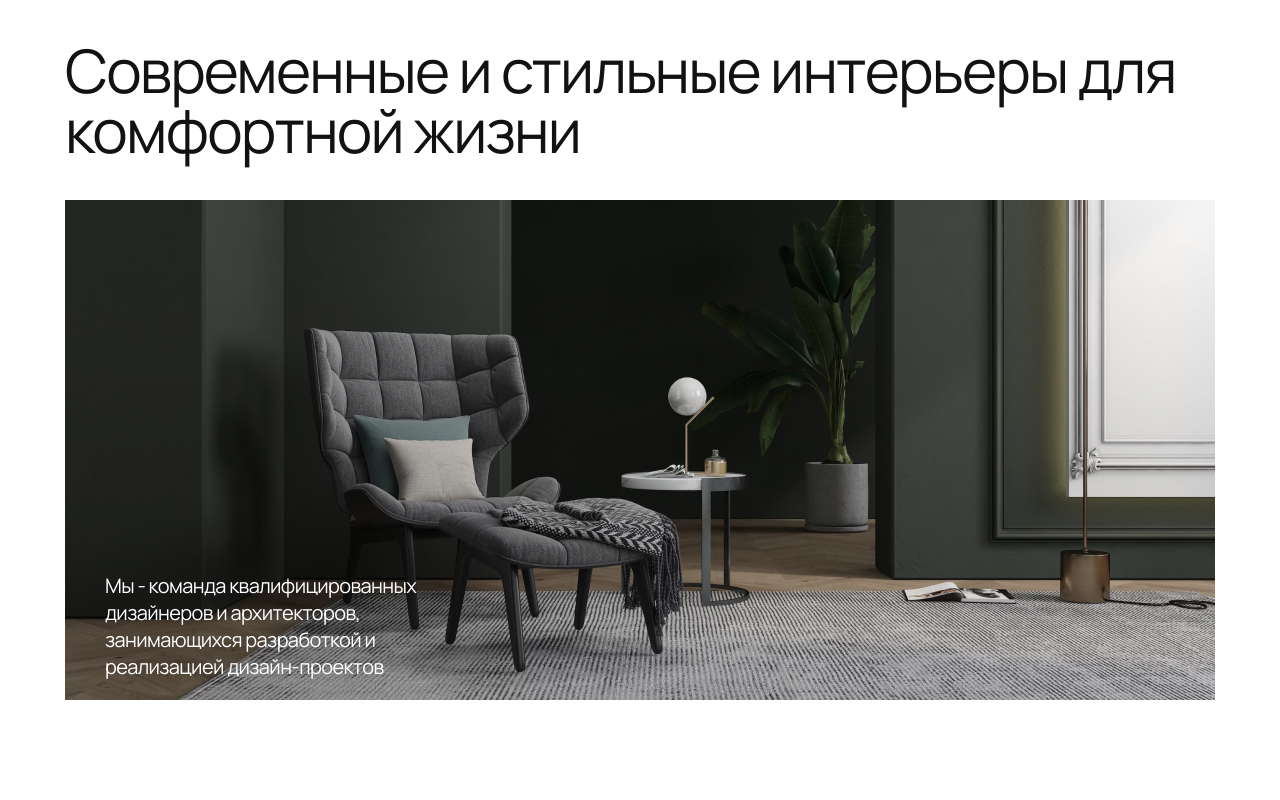
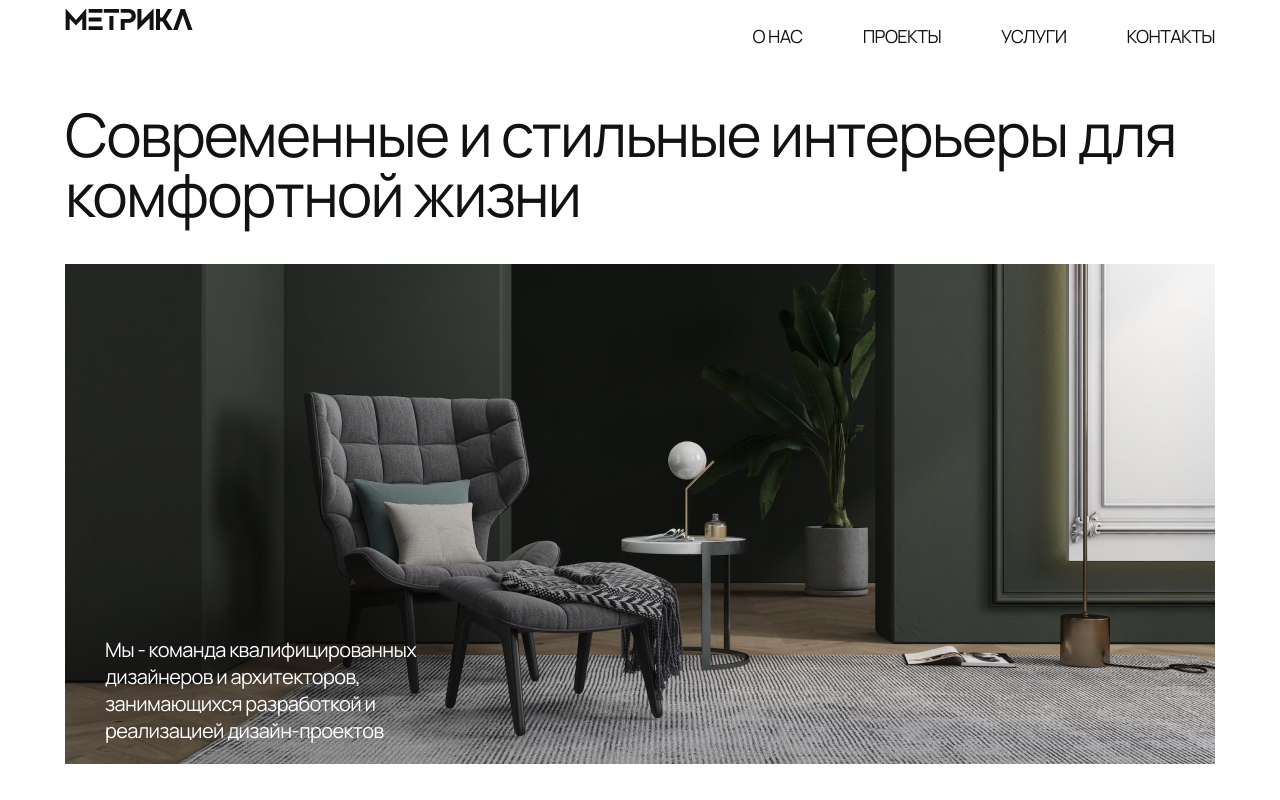
Before and after one commit to Daniks5-5/Metrica, a React (Vite) app: page / in a window 1280 px wide. Shown: the top 800 px of the page. Built offline with nearby package versions, Linux system fonts and the light colour scheme.

Commit message:
add header

```diff
--- a/src/App.jsx
+++ b/src/App.jsx
@@ -6,6 +6,7 @@ import ProjectsSection from './components/ProjectsSection/ProjectsSection'
 import ServicesSection from './components/ServicesSection/ServicesSection'
 import ReviewSection from './components/ReviewSection/ReviewSection'
 import ContactsSection from './components/ContactsSection/ContactsSection'
+import Header from './components/Header/Header'
 
 
 
@@ -17,6 +18,7 @@ function App() {
   return (
 
       <div className='main'>
+      <Header />
       <HeroSection />
       <AboutSection />
       <ProjectsSection />
--- a/src/components/AboutSection/AboutSection.jsx
+++ b/src/components/AboutSection/AboutSection.jsx
@@ -6,7 +6,7 @@ import './AboutSection.css';
 
 function AboutSection(){
     return(
-      <div className="AboutSection">
+      <div className="AboutSection" id="AboutSection">
         <Heading
         level = 'h2'
         text = 'О НАС'
--- a/src/components/ContactsSection/ContactsSection.jsx
+++ b/src/components/ContactsSection/ContactsSection.jsx
@@ -6,7 +6,7 @@ function ContactsSection() {
 
     return (
 
-        <div className="ContactsSection">
+        <div className="ContactsSection" id="ContactSection">
             <Heading
                 level='h2'
                 text='Контакты'
--- /dev/null
+++ b/src/components/Header/Header.css
@@ -0,0 +1,27 @@
+header {
+  display: flex;
+  flex-direction: row;
+  width: 1150px;
+  margin: 0% auto;
+  justify-content: space-between;
+}
+header ul {
+  display: flex;
+  flex-direction: row;
+  gap: 60px;
+}
+header ul li {
+  list-style-type: none;
+}
+header ul li a {
+  text-decoration: none;
+  font-weight: 400;
+  font-size: 18px;
+  letter-spacing: -0.03em;
+  text-transform: uppercase;
+  color: #121212;
+}
+header ul li a:hover {
+  text-decoration: underline;
+  opacity: 0.5;
+}/*# sourceMappingURL=Header.css.map */
--- /dev/null
+++ b/src/components/Header/Header.jsx
@@ -0,0 +1,29 @@
+import React from "react";
+import "./Header.css";
+import Metrica from "../../assets/metrica.svg";
+
+
+function Header(){
+    return(
+        <header>
+            <div>
+                <img src={Metrica} alt="" />
+            </div>
+            <nav>
+                <ul>
+                    <li><a href="#AboutSection">О НАС</a></li>
+                    <li><a href="#Project">ПРОЕКТЫ</a></li>
+                    <li><a href="#section">УСЛУГИ</a></li>
+                    <li><a href="#ContactSection">КОНТАКТЫ</a></li>
+                </ul>
+            </nav>
+
+
+
+        </header>
+
+    );
+
+}
+
+export default Header;
--- /dev/null
+++ b/src/components/Header/Header.scss
@@ -0,0 +1,37 @@
+header {
+    display: flex;
+    flex-direction: row;
+    width: 1150px;
+    margin: 0% auto;
+    justify-content: space-between;
+
+    ul {
+        display: flex;
+        flex-direction: row;
+        gap: 60px;
+
+        li {
+            list-style-type: none;
+
+            a {
+                text-decoration: none;
+                font-weight: 400;
+                font-size: 18px;
+                letter-spacing: -0.03em;
+                text-transform: uppercase;
+                color: #121212;
+            }
+            a:hover{
+                text-decoration:underline;
+                opacity: 0.5;
+
+            }
+        }
+
+    }
+
+
+
+
+
+}
--- a/src/components/ProjectsSection/ProjectsSection.jsx
+++ b/src/components/ProjectsSection/ProjectsSection.jsx
@@ -37,7 +37,7 @@ const projects = [
 
 function ProjectsSection(){
     return(
-   <div className="Project">
+   <div className="Project" id="Project">
     <div>
     <Heading
     level = 'h2'
```
Also changed, not shown: src/assets/metrica.svg (added), 1 other file (tests, documents, lock files or other folders).
